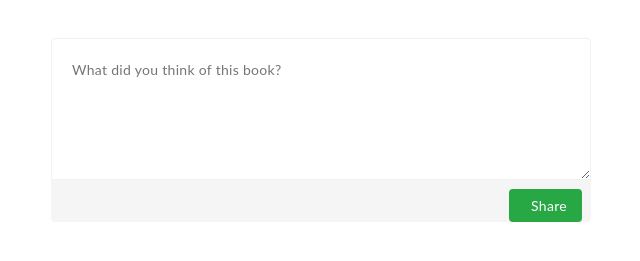
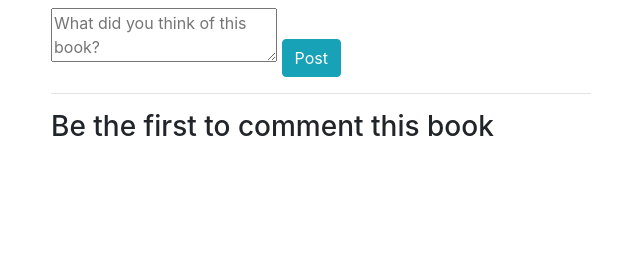
Before and after one commit to jbtte/CSW50-p1, a Flask app: template templates/book.html in a window 1280 px wide. Shown: the part 139-400 px from the top of the page, without its empty margins (34-674 px from the left). Run offline with Flask 2, Linux system fonts and the light colour scheme; the template is opened without the code that fills it, so the values that code supplies are empty; some libraries are stand-ins or nearby versions.

Commit message:
Comment section

```diff
--- a/application.py
+++ b/application.py
@@ -87,6 +87,11 @@ def book(isbn, message=None):
     if isbn is None:
         return render_template("error.html", message="No such book.")
 
+
+    """ Adding comment section """
+    comments = db.execute("SELECT * FROM reviews WHERE books = :books", {"books": book[0]}).fetchall()
+
+
     """ Adding review """
     review = request.form.get("review")
 
@@ -109,4 +114,4 @@ def book(isbn, message=None):
 
     # Get goodread info.
 
-    return render_template("book.html",  book=book, review=review)
+    return render_template("book.html",  book=book, review=review, comments=comments)
--- a/templates/book.html
+++ b/templates/book.html
@@ -9,126 +9,21 @@
 <style>
 
   body{ background: #fafafa;}
-.widget-area.blank {
-background: none repeat scroll 0 0 rgba(0, 0, 0, 0);
--webkit-box-shadow: none;
--moz-box-shadow: none;
--ms-box-shadow: none;
--o-box-shadow: none;
-box-shadow: none;
-}
-body .no-padding {
-padding: 0;
-}
-.widget-area {
-background-color: #fff;
--webkit-border-radius: 4px;
--moz-border-radius: 4px;
--ms-border-radius: 4px;
--o-border-radius: 4px;
-border-radius: 4px;
--webkit-box-shadow: 0 0 16px rgba(0, 0, 0, 0.05);
--moz-box-shadow: 0 0 16px rgba(0, 0, 0, 0.05);
--ms-box-shadow: 0 0 16px rgba(0, 0, 0, 0.05);
--o-box-shadow: 0 0 16px rgba(0, 0, 0, 0.05);
-box-shadow: 0 0 16px rgba(0, 0, 0, 0.05);
-float: left;
-margin-top: 30px;
-padding: 25px 30px;
-position: relative;
-width: 100%;
-}
-.status-upload {
-background: none repeat scroll 0 0 #f5f5f5;
--webkit-border-radius: 4px;
--moz-border-radius: 4px;
--ms-border-radius: 4px;
--o-border-radius: 4px;
-border-radius: 4px;
-float: left;
-width: 100%;
-}
-.status-upload form {
-float: left;
-width: 100%;
-}
-.status-upload form textarea {
-background: none repeat scroll 0 0 #fff;
-border: medium none;
--webkit-border-radius: 4px 4px 0 0;
--moz-border-radius: 4px 4px 0 0;
--ms-border-radius: 4px 4px 0 0;
--o-border-radius: 4px 4px 0 0;
-border-radius: 4px 4px 0 0;
-color: #777777;
-float: left;
-font-family: Lato;
-font-size: 14px;
-height: 142px;
-letter-spacing: 0.3px;
-padding: 20px;
-width: 100%;
-resize:vertical;
-outline:none;
-border: 1px solid #F2F2F2;
+
+  .comment-wrapper .panel-body {
+      max-height:650px;
+      overflow:auto;
   }
 
-.status-upload ul {
-float: left;
-list-style: none outside none;
-margin: 0;
-padding: 0 0 0 15px;
-width: auto;
+  .comment-wrapper .media-list .media img {
+      width:64px;
+      height:64px;
+      border:2px solid #e5e7e8;
   }
-.status-upload ul > li {
-float: left;
-}
-.status-upload ul > li > a {
--webkit-border-radius: 4px;
--moz-border-radius: 4px;
--ms-border-radius: 4px;
--o-border-radius: 4px;
-border-radius: 4px;
-color: #777777;
-float: left;
-font-size: 14px;
-height: 30px;
-line-height: 30px;
-margin: 10px 0 10px 10px;
-text-align: center;
--webkit-transition: all 0.4s ease 0s;
--moz-transition: all 0.4s ease 0s;
--ms-transition: all 0.4s ease 0s;
--o-transition: all 0.4s ease 0s;
-transition: all 0.4s ease 0s;
-width: 30px;
-cursor: pointer;
-}
-.status-upload ul > li > a:hover {
-background: none repeat scroll 0 0 #606060;
-color: #fff;
-}
-.status-upload form button {
-border: medium none;
--webkit-border-radius: 4px;
--moz-border-radius: 4px;
--ms-border-radius: 4px;
--o-border-radius: 4px;
-border-radius: 4px;
-color: #fff;
-float: right;
-font-family: Lato;
-font-size: 14px;
-letter-spacing: 0.3px;
-margin-right: 9px;
-margin-top: 9px;
-padding: 6px 15px;
-}
-.dropdown > a > span.green:before {
-border-left-color: #2dcb73;
-}
-.status-upload form button > i {
-margin-right: 7px;
+
+  .comment-wrapper .media-list .media {
+      border-bottom:1px dashed #efefef;
+      margin-bottom:25px;
   }
 
 
@@ -150,18 +45,52 @@ margin-right: 7px;
 
 
 
-<div class="row">
-  <div class="col-md-6">
-    <div class="widget-area no-padding blank">
-      <div class="status-upload">
+<div class="row bootstrap snippets">
+  <div class="col-md-6 col-md-offset-2 col-sm-12">
+    <div class="comment-wrapper">
+      <div class="panel panel-info">
+        <div class="panel-body">
           <form action="{{ url_for('book', isbn=book.isbn) }}" method="post">
       			<textarea placeholder="What did you think of this book?" name="review"></textarea>
-          <button type="submit" class="btn btn-success green"><i class="fa fa-share"></i> Share</button>
+            <button type="submit" class="btn btn-info pull-right"> Post</button>
       		</form>
-      </div>
+          <div class="clearfix">
 
             {{ message }}
 
+          </div>
+          <hr>
+
+          {% if comments|length > 0 %}
+
+          <ul class="media-list">
+
+              {% for each in comments %}
+
+              <li class="media">
+                <div class="media-body">
+                 <strong class="text-success"> {{ each.usr }}</strong>
+                 <span class="text-muted pull-right">
+                   <small> {{ each.date }}</small>
+                 </span>
+
+                 <p>
+                   {{ each.review }}
+                 </p>
+                </div>
+              </li>
+
+                {% endfor %}
+
+            </ul>
+          {% else %}
+
+            <h3> Be the first to comment this book </h3>
+
+          {% endif %}
+
+        </div>
+      </div>
     </div>
   </div>
 </div>
--- a/templates/test.html
+++ b/templates/test.html
@@ -1 +1 @@
-{{ result }}
+{{ comments|length }}
```
Also changed, not shown: 2 other files. Lines whose indentation alone changed are shown as unchanged.
